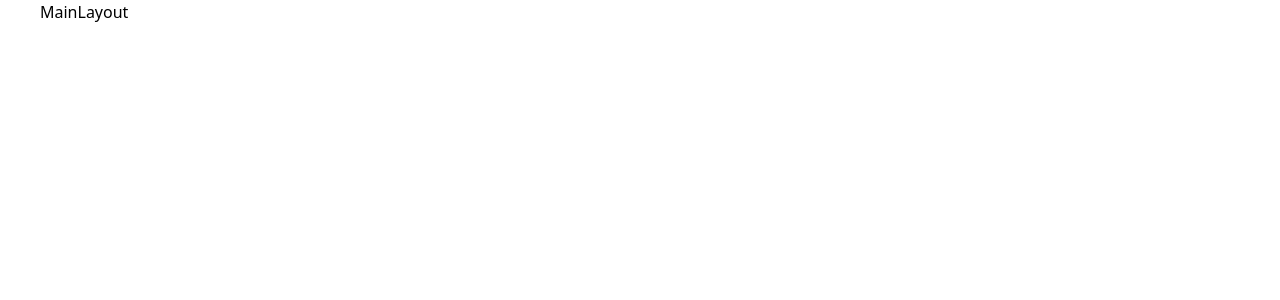
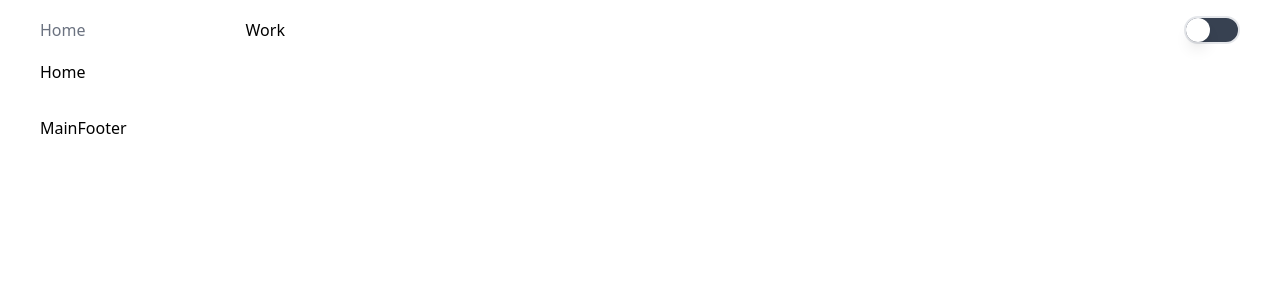
Before and after one commit to Takhine/portfolio-2022, a Next.js app: page / in a window 1280 px wide. Shown: the top 300 px of the page. Built offline with nearby package versions, Linux system fonts and the light colour scheme.

Commit message:
Navbar routing

```diff
--- a/components/layouts/MainLayout/index.tsx
+++ b/components/layouts/MainLayout/index.tsx
@@ -1,11 +1,23 @@
-import React from 'react';
+import MainFooter from "components/organisms/Footers/MainFooter";
+import MainNavbar from "components/organisms/Navbars/MainNavbar";
+import React from "react";
 
-interface MainLayoutProps {}
-
-const MainLayout: React.FC<MainLayoutProps> = () => {
-return <div className="container">MainLayout</div>
+interface MainLayoutProps {
+  children: React.ReactNode;
 }
 
-MainLayout.displayName = 'MainLayout';
+const MainLayout: React.FC<MainLayoutProps> = ({ children }) => {
+  return (
+    <div>
+      <MainNavbar />
+      <div className="container">
+      {children}
+      </div>
+      <MainFooter />
+    </div>
+  );
+};
+
+MainLayout.displayName = "MainLayout";
 
 export default MainLayout;
--- a/components/organisms/Footers/MainFooter/index.tsx
+++ b/components/organisms/Footers/MainFooter/index.tsx
@@ -3,7 +3,7 @@ import React from 'react';
 interface MainFooterProps {}
 
 const MainFooter: React.FC<MainFooterProps> = () => {
-return <div>MainFooter</div>
+return <div className="container mt-8">MainFooter</div>
 }
 
 MainFooter.displayName = 'MainFooter';
--- a/components/organisms/Navbars/MainNavbar.tsx
+++ b/components/organisms/Navbars/MainNavbar.tsx
@@ -1,11 +1,35 @@
-import React from 'react';
+import { routesData } from "@data/routes";
+import CustomSwitch from "components/molecules/Switch/Switch";
+import Link from "next/link";
+import { useRouter } from "next/router";
+import React from "react";
 
 interface MainNavbarProps {}
 
 const MainNavbar: React.FC<MainNavbarProps> = () => {
-return <div>MainNavbar</div>
-}
+  const router = useRouter();
+  return (
+    <nav className="">
+      <div className="flex py-4 items-center container">
+        <div className="flex flex-1">
+          {routesData.map((link) => (
+            <Link key={link.id} href={link.route}>
+              <a
+                className={`mr-4 xl:mr-40 ${
+                  router.asPath === link.route ? "text-gray-500" : ""
+                }`}
+              >
+                {link.title}
+              </a>
+            </Link>
+          ))}
+        </div>
+        <CustomSwitch />
+      </div>
+    </nav>
+  );
+};
 
-MainNavbar.displayName = 'MainNavbar';
+MainNavbar.displayName = "MainNavbar";
 
 export default MainNavbar;
--- /dev/null
+++ b/shared/data/routes.ts
@@ -0,0 +1,12 @@
+export const routesData = [
+    {
+        id: 'home',
+        title: 'Home',
+        route: '/'
+    },
+    {
+        id: 'work',
+        title: 'Work',
+        route: '/work'
+    }
+]
```
